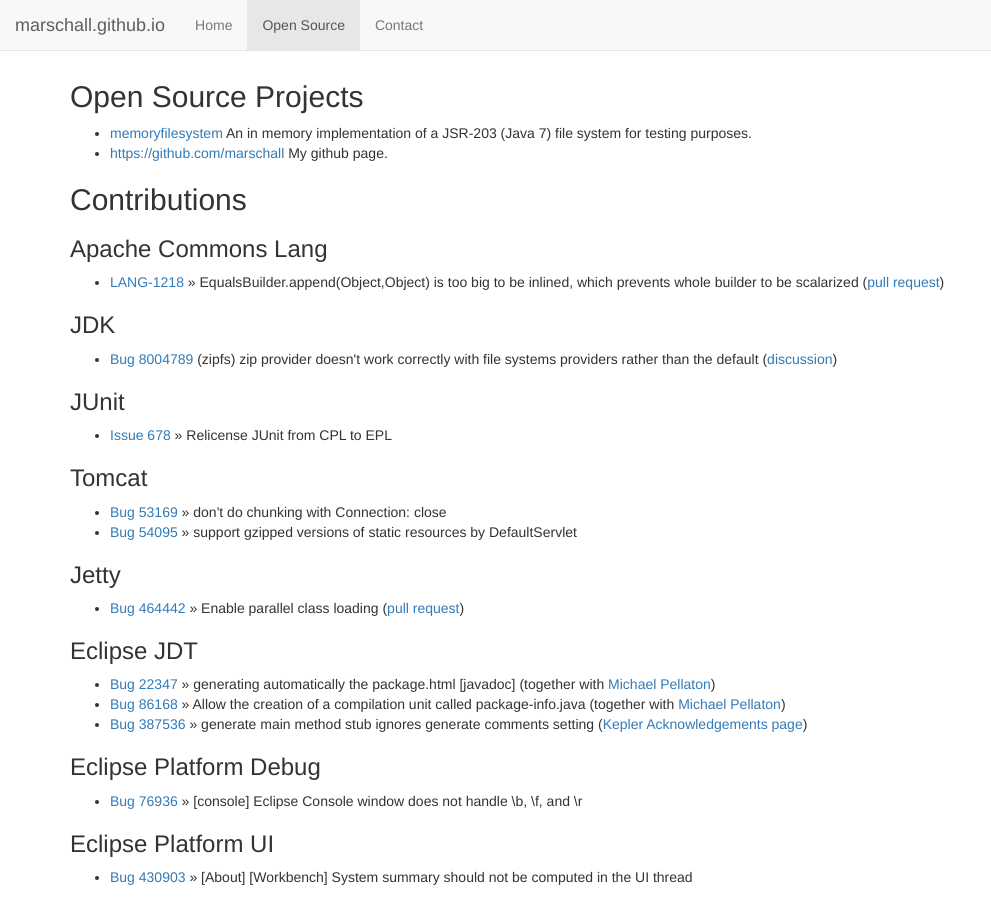
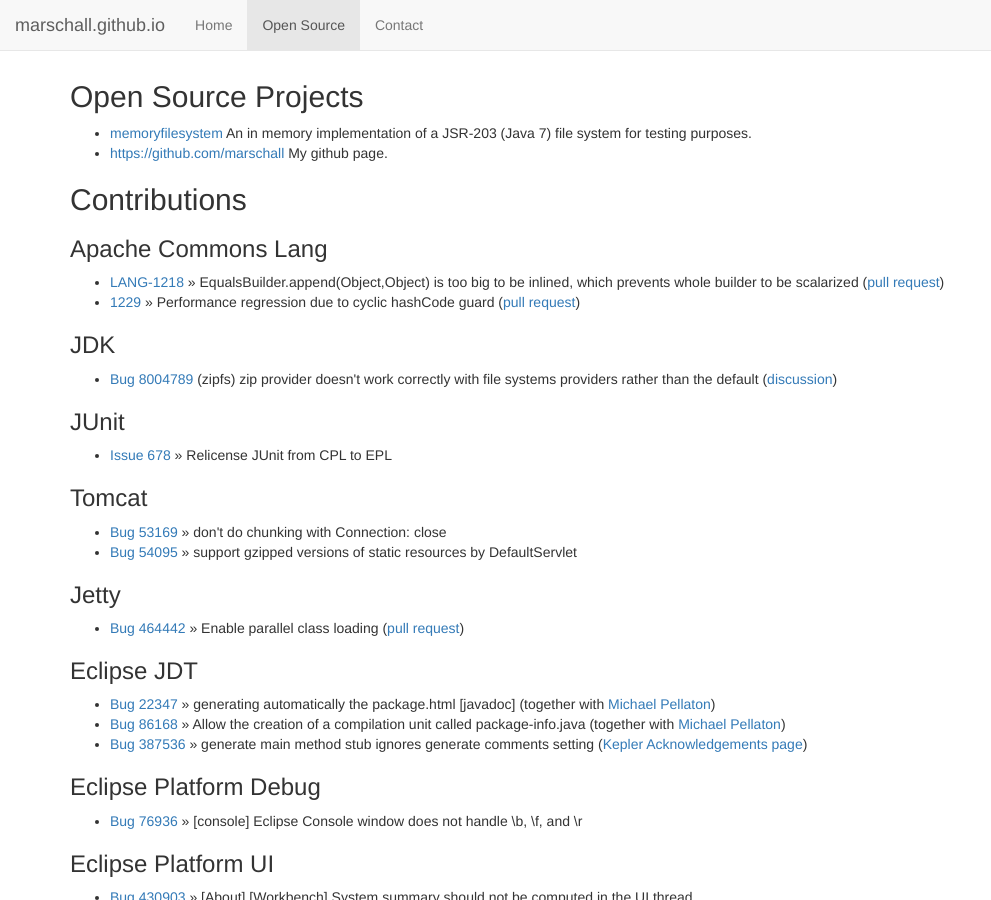
Before and after one commit to marschall/marschall.github.com, a Jekyll site: the page built from open-source.html, in a window 1280 px wide and 900 px high. Shown: the whole window, without its empty margins (0-991 px from the left). Built offline with Jekyll 4.4.1, drawn with Linux system fonts in a browser that asks for light colours.

Commit message:
add LANG-1229

```diff
--- a/open-source.html
+++ b/open-source.html
@@ -15,6 +15,7 @@
 <ul>
   <li><a href="https://issues.apache.org/jira/browse/LANG-1218">LANG-1218</a> &raquo;
 EqualsBuilder.append(Object,Object) is too big to be inlined, which prevents whole builder to be scalarized (<a href="https://github.com/apache/commons-lang/pull/138">pull request</a>)</li>
+  <li><a href="https://issues.apache.org/jira/browse/LANG-1229">1229</a> &raquo; Performance regression due to cyclic hashCode guard (<a href="https://github.com/apache/commons-lang/pull/142">pull request</a>)</li>
 </ul>
 <h3>JDK</h3>
 <ul>
```
